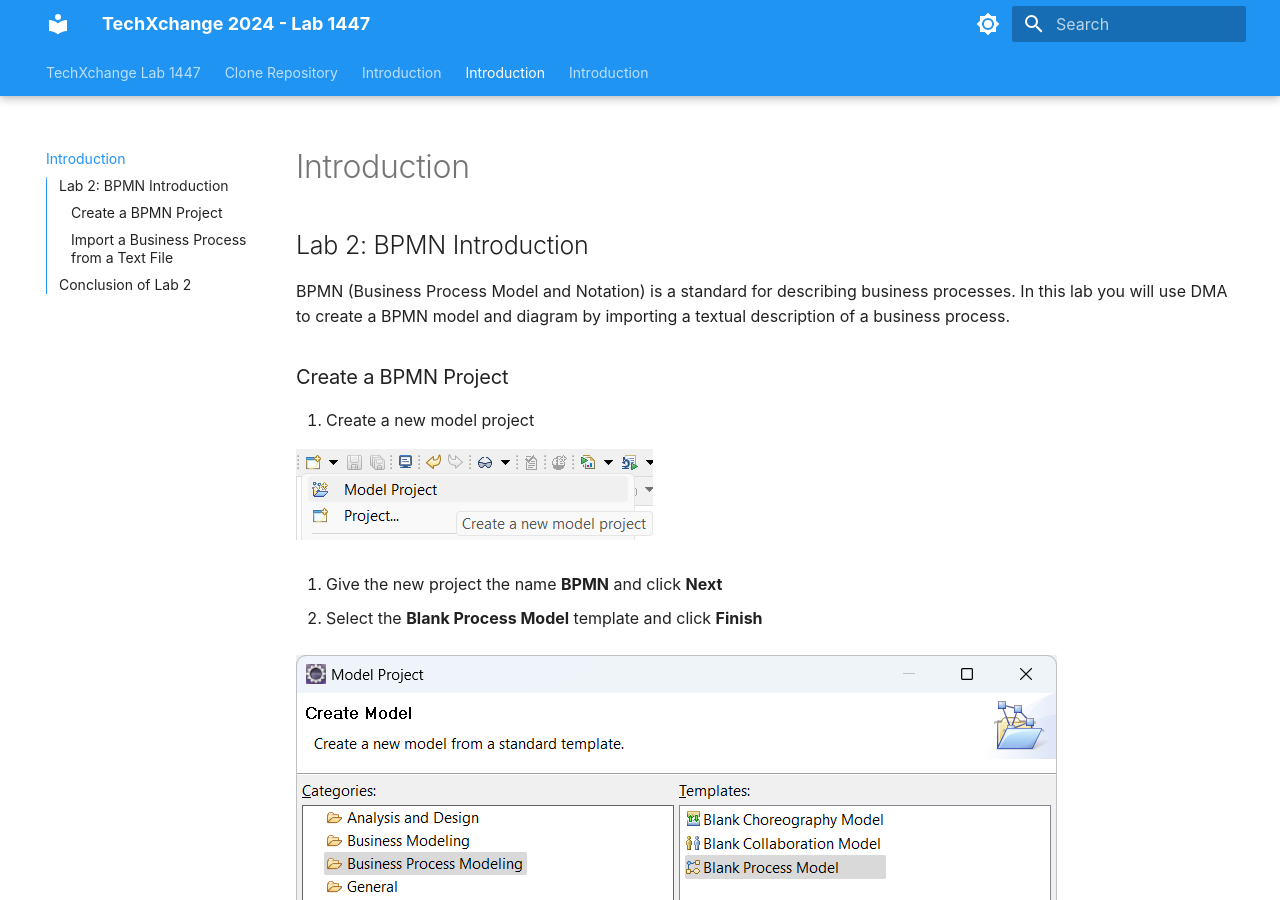
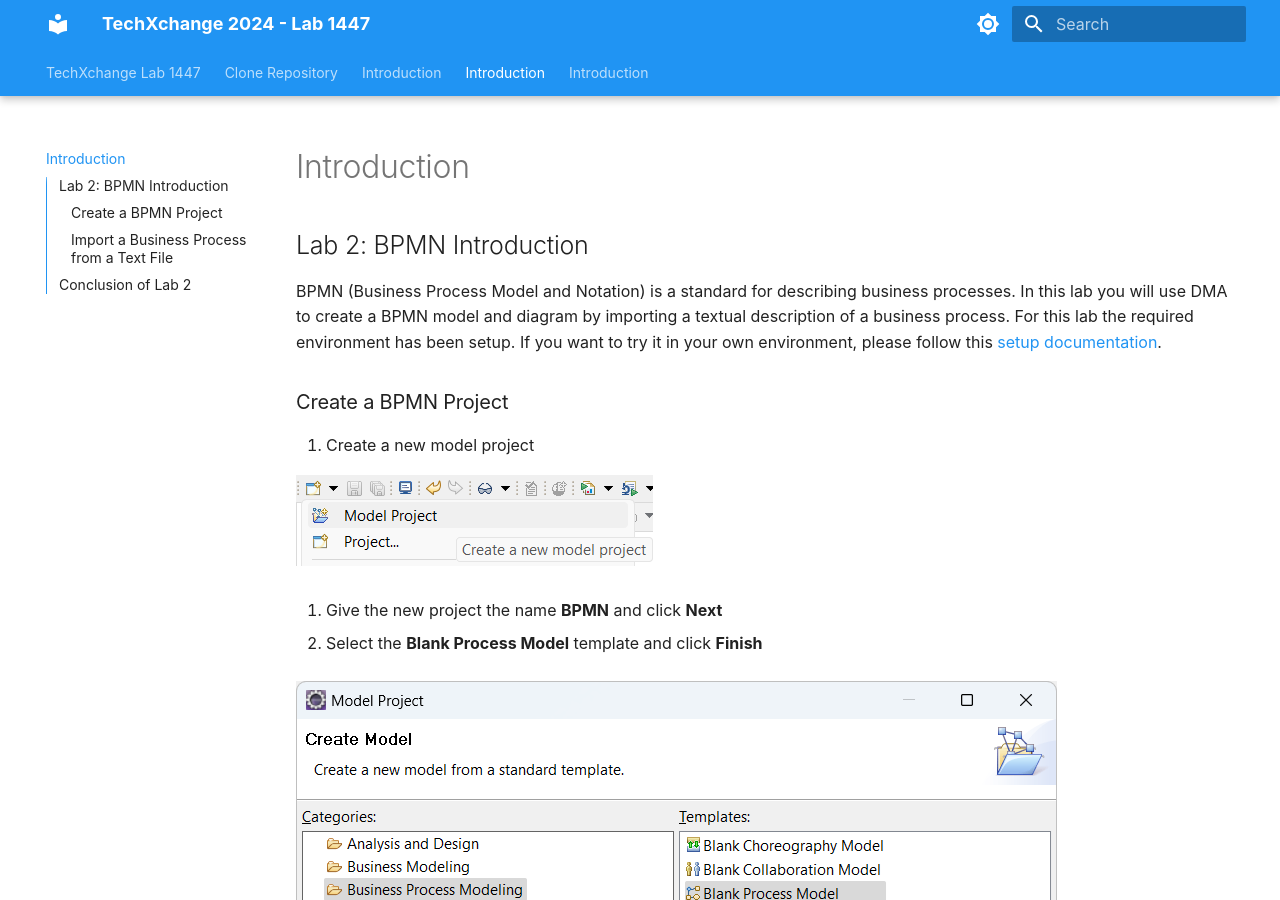
Before and after one commit to DevOps-Model-Architect/TechXchange2024_LAB-1447, an MkDocs documentation site: the page built from docs/02_Introduction_to_basic_BPMN.md, in a window 1280 px wide and 900 px high. Built offline with MkDocs 1.6.1 and Material for MkDocs 9.7.7, drawn with Linux system fonts in a browser that asks for light colours.

Commit message:
text fix

```diff
--- a/docs/02_Introduction_to_basic_BPMN.md
+++ b/docs/02_Introduction_to_basic_BPMN.md
@@ -3,36 +3,38 @@
 ## Lab 2: BPMN Introduction
 
 BPMN (Business Process Model and Notation) is a standard for describing business processes. In this lab you will use DMA to create a BPMN model and diagram by importing a textual description of a business process.
+For this lab the required environment has been setup. If you want to try it in your own environment, please follow this [setup documentation](https://www.ibm.com/docs/en/dma?topic=diagrams-importing-textual-document-bpmn).
 
 ### Create a BPMN Project
 
 1. Create a new model project
 
-   ![](images/Lab_2/0000_1_NewModelProject.png)
+   ![new model project](images/Lab_2/0000_1_NewModelProject.png)
 
 2. Give the new project the name **BPMN** and click **Next**
 
 3. Select the **Blank Process Model** template and click **Finish**
 
-   ![](images/Lab_2/0000_2_BPMNProject.png)
+   ![Blank Process Model](images/Lab_2/0000_2_BPMNProject.png)
 
 ### Import a Business Process from a Text File
 
 1. In the **File** menu perform the command **Import...**. Select the **Text to BPMN** import wizard.
 
-   ![](images/Lab_2/0001_1_ImportTextToBPMN.png)
+   ![Import](images/Lab_2/0001_1_ImportTextToBPMN.png)
 
 2. On the next wizard page fill out the fields as shown in the picture below. The source document to be imported can be found in the cloned Git repository at `DevOps-Model-Architect/TechXchange2024_LAB-1447/Text-to-BPMN/insurance_claim.txt`. Set the destination to the BPMN project that you created above.
 
-   ![](images/Lab_2/0001_2_TextToBPMNDetails.png)
+   ![Text2BPMN](images/Lab_2/0001_2_TextToBPMNDetails.png)
 
 3. Click **Finish** and wait for DMA to analyze the text file and translate it to a BPMN model and a diagram. It can take a while so be patient.
 
 4. Click **Yes** to open the generated BPMN diagram.
 
-   ![](images/Lab_2/0001_3_ImportSuccess.png)
+   ![Sucess](images/Lab_2/0001_3_ImportSuccess.png)
 
 5. Write your own business process in a text file and import it by following the steps above. You can use the same BPMN project as the destination.
 
 ## Conclusion of Lab 2
+
 This lab has introduced you to BPMN and how DevOps Model Architect can create a BPMN model and diagram from a textually described business process. You can of course also create business processes in DMA by manual creation of the BPMN diagrams, or you can start by importing a text file and then continue to refine it manually.
```
